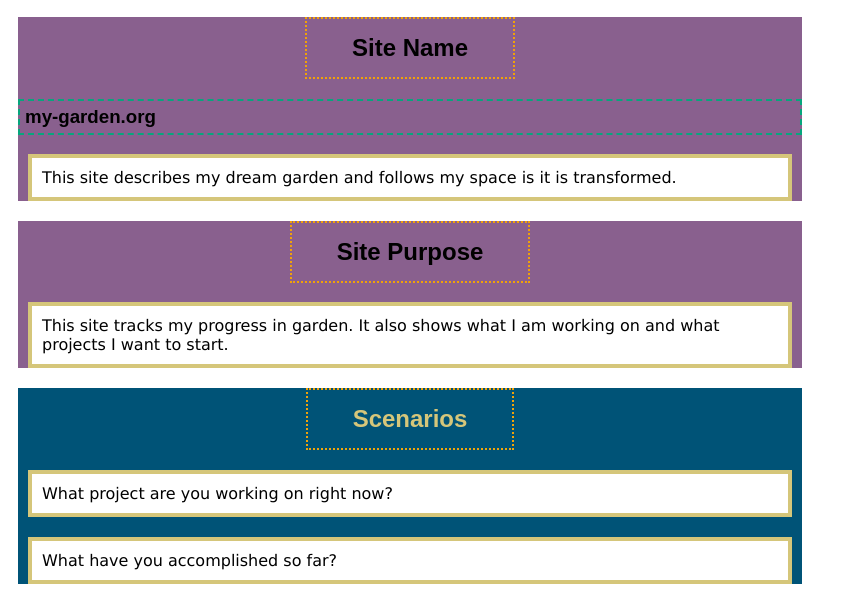
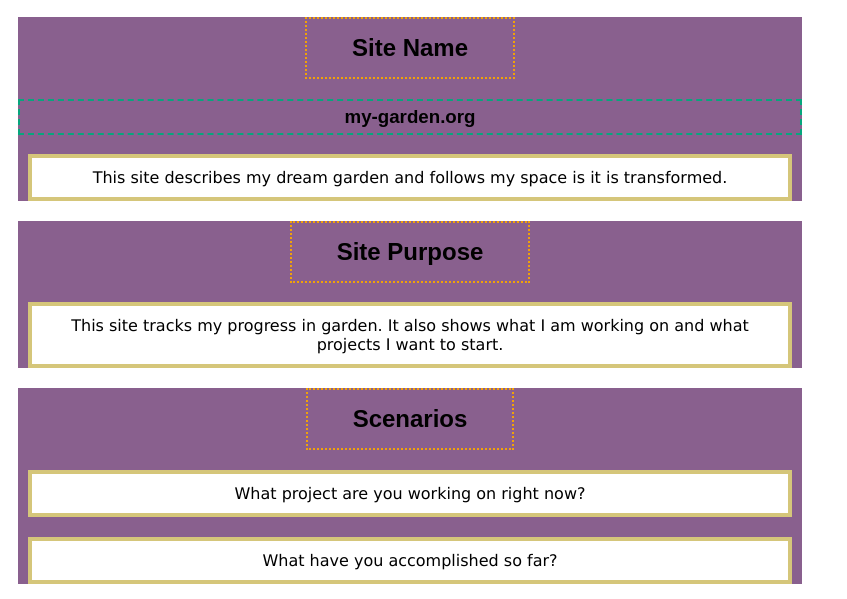
Before and after one commit to arcarver/wdd131, a plain HTML site: page project/siteplan.html in a window 1280 px wide. Shown: the part 201-800 px from the top of the page, without its empty margins (0-847 px from the left). Drawn offline with Linux system fonts and the light colour scheme.

Commit message:
text align

```diff
--- a/project/styles/garden.css
+++ b/project/styles/garden.css
@@ -27,6 +27,7 @@ header {
 
 body {
     min-width: 400px;
+    text-align: center;
 }
 
 #eden-picture {
@@ -106,14 +107,10 @@ p {
     font-family: var(--paragraph-font);
 }
 
-#scenarios{
-    background-color: var(--accent-font-color);
-    color: var(--accent-color-one);
-}
-
 ul {
     background-color: whitesmoke;
     margin-bottom: 15px;
+    text-align: left;
 }
 
 h3 {
```
